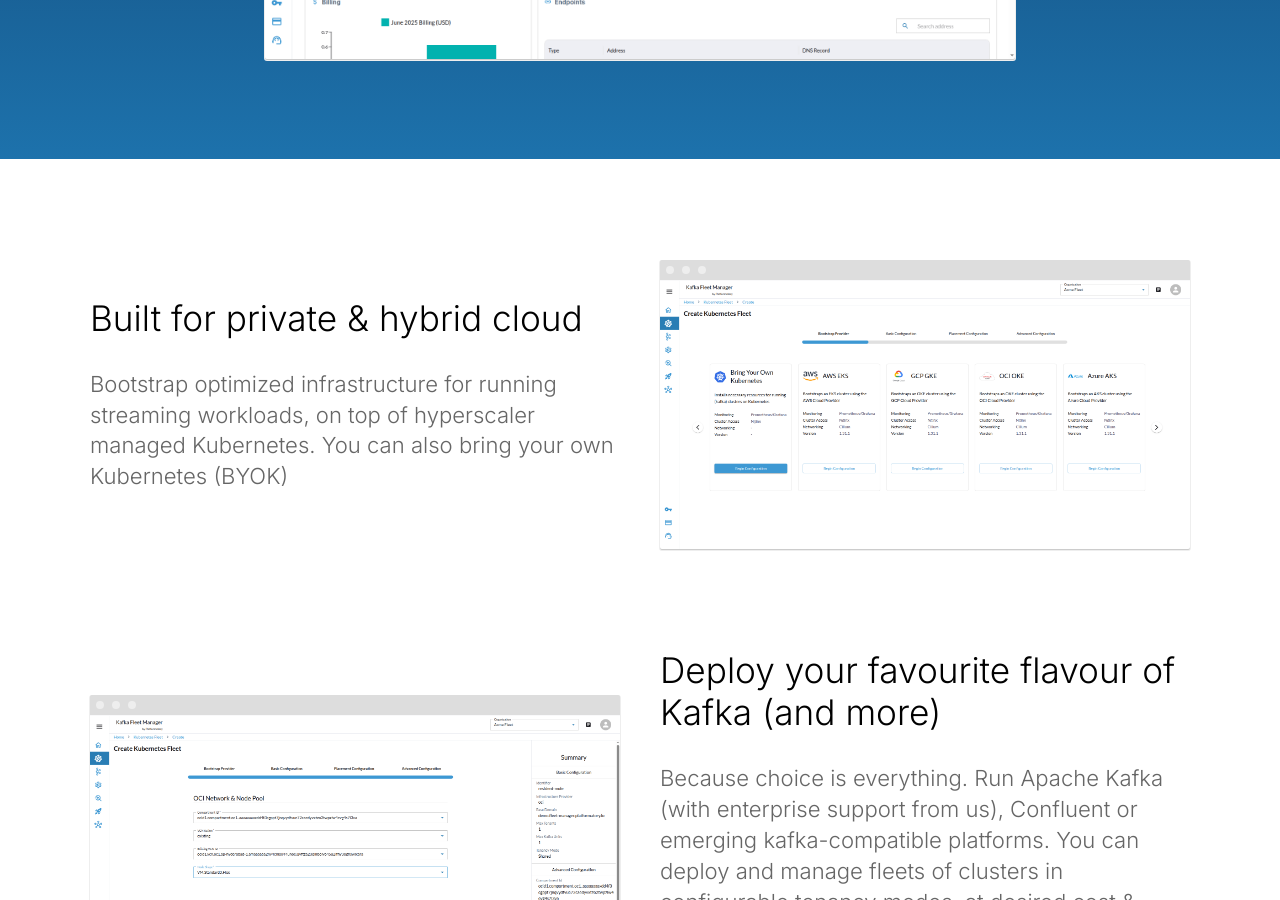
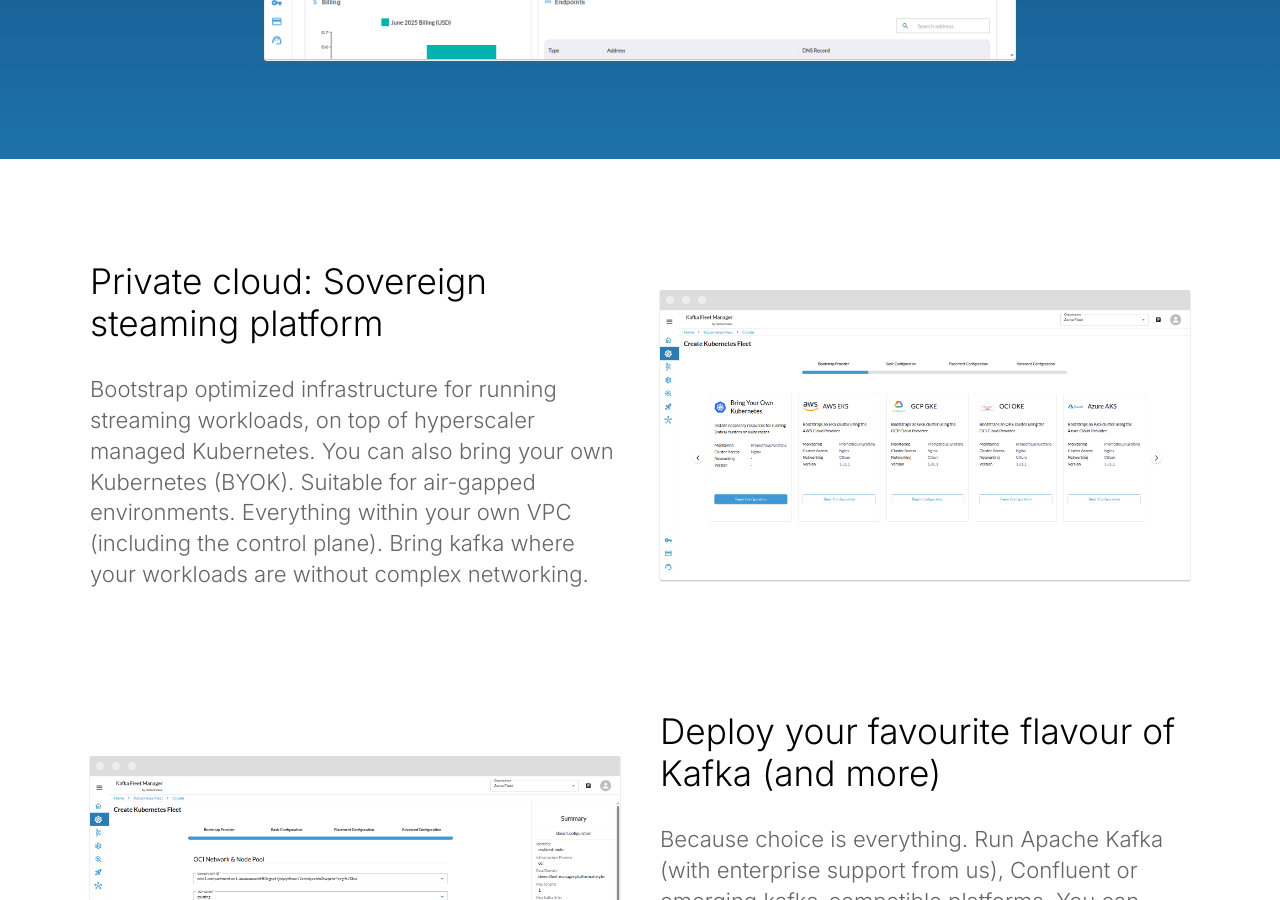
Before and after one commit to streamtime-ai/website, a Jekyll site: the page built from index.html, in a window 1280 px wide and 900 px high, scrolled down 702 px. Built offline with Jekyll 4.4.1, drawn with Linux system fonts in a browser that asks for light colours.

Commit message:
more content updates

```diff
--- a/index.html
+++ b/index.html
@@ -26,10 +26,12 @@ description: A private cloud platform for streaming data.
   <section>
     <div class="container flex">
       <div class="text editable">
-        <h2>Built for private & hybrid cloud</h2>
+        <h2>Private cloud: Sovereign steaming platform</h2>
         <p>
         Bootstrap optimized infrastructure for running streaming workloads,
-        on top of hyperscaler managed Kubernetes. You can also bring your own Kubernetes (BYOK)
+        on top of hyperscaler managed Kubernetes. You can also bring your own Kubernetes (BYOK).
+        Suitable for air-gapped environments. Everything within your own VPC (including the control plane).
+        Bring kafka where your workloads are without complex networking.
         </p>
       </div>
       <div class="image">
```
